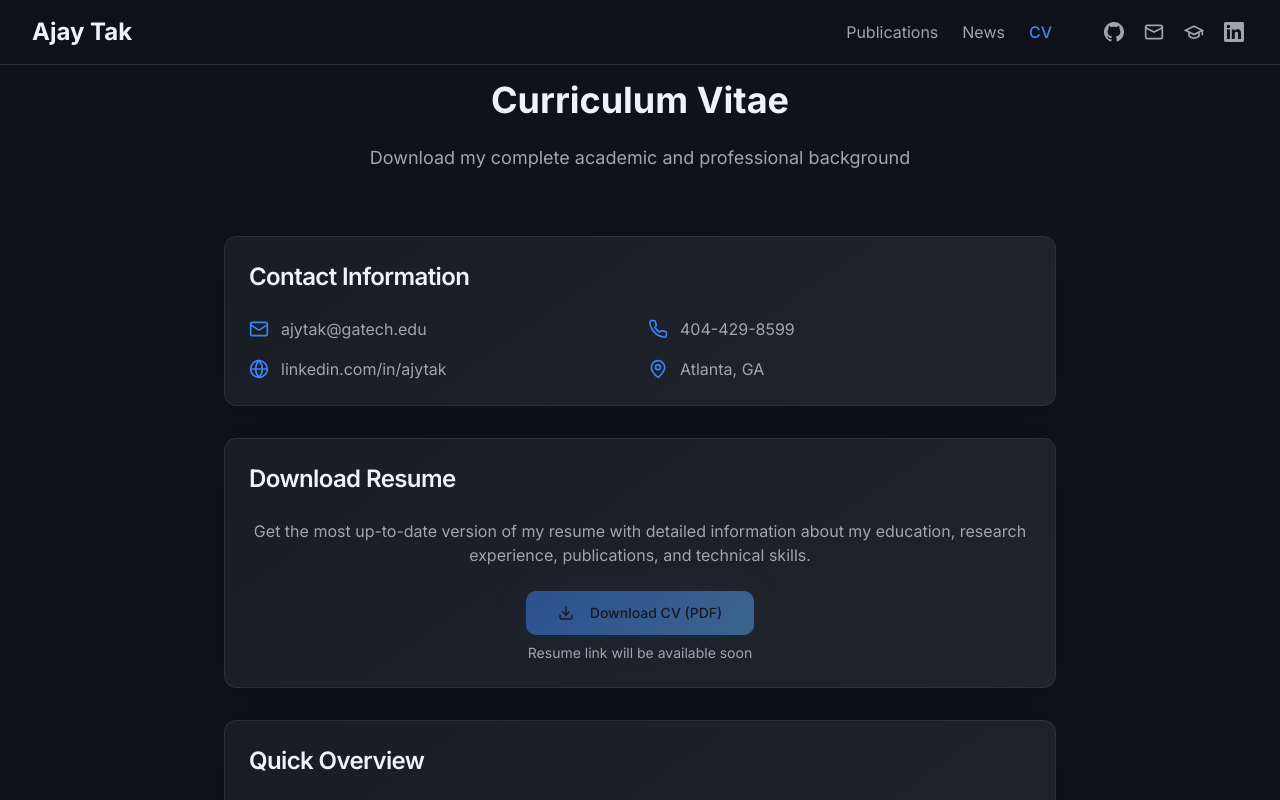
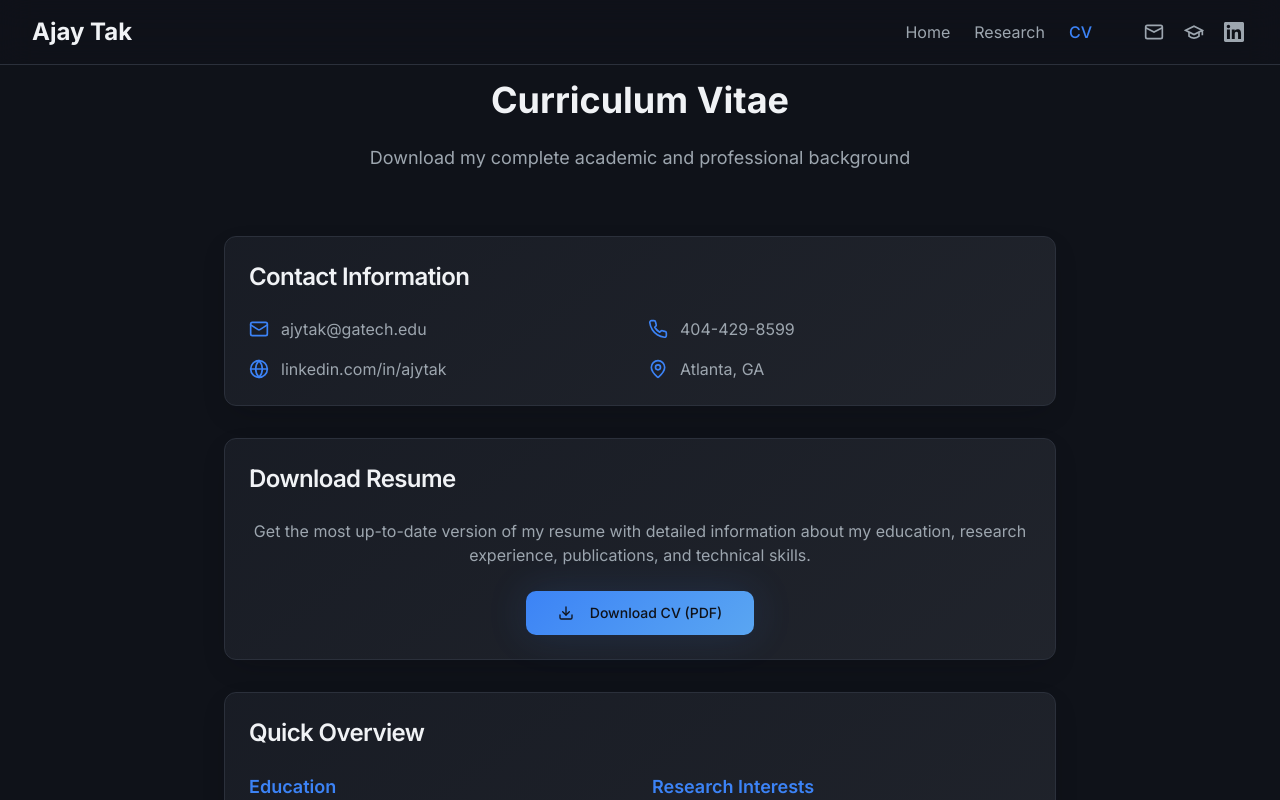
Before and after one commit to shahpratik02/shahpratik02.github.io, a React (Vite) app: page /cv in a window 1280 px wide. Shown: the top 800 px of the page. Built offline with nearby package versions, Linux system fonts and the light colour scheme.

Commit message:
Refactor: Update navigation and links
- Changed navigation labels.
- Updated email, Google Scholar, and LinkedIn links.
- Removed GitHub icon.
- Added resume link to CV page.

```diff
--- a/src/components/Navigation.tsx
+++ b/src/components/Navigation.tsx
@@ -37,31 +37,26 @@ const Navigation = () => {
                       : 'text-muted-foreground hover:text-foreground'
                   }`}
                 >
-                  {item.name === 'Home' ? 'Publications' : item.name === 'Research' ? 'News' : item.name}
+                  {item.name}
                 </Link>
               ))}
             </div>
 
             {/* Social Media Icons */}
             <div className="flex items-center gap-3 ml-4">
-              <a href="https://github.com" className="text-muted-foreground hover:text-foreground transition-smooth p-1">
-                <svg width="20" height="20" viewBox="0 0 24 24" fill="currentColor">
-                  <path d="M12 0c-6.626 0-12 5.373-12 12 0 5.302 3.438 9.8 8.207 11.387.599.111.793-.261.793-.577v-2.234c-3.338.726-4.033-1.416-4.033-1.416-.546-1.387-1.333-1.756-1.333-1.756-1.089-.745.083-.729.083-.729 1.205.084 1.839 1.237 1.839 1.237 1.07 1.834 2.807 1.304 3.492.997.107-.775.418-1.305.762-1.604-2.665-.305-5.467-1.334-5.467-5.931 0-1.311.469-2.381 1.236-3.221-.124-.303-.535-1.524.117-3.176 0 0 1.008-.322 3.301 1.23.957-.266 1.983-.399 3.003-.404 1.02.005 2.047.138 3.006.404 2.291-1.552 3.297-1.23 3.297-1.23.653 1.653.242 2.874.118 3.176.77.84 1.235 1.911 1.235 3.221 0 4.609-2.807 5.624-5.479 5.921.43.372.823 1.102.823 2.222v3.293c0 .319.192.694.801.576 4.765-1.589 8.199-6.086 8.199-11.386 0-6.627-5.373-12-12-12z"/>
-                </svg>
-              </a>
-              <a href="mailto:your.email@gatech.edu" className="text-muted-foreground hover:text-foreground transition-smooth p-1">
+              <a href="mailto:ajytak@gmail.com" className="text-muted-foreground hover:text-foreground transition-smooth p-1">
                 <svg width="20" height="20" viewBox="0 0 24 24" fill="none" stroke="currentColor" strokeWidth="2">
                   <rect x="2" y="4" width="20" height="16" rx="2"/>
                   <path d="m22 7-10 5L2 7"/>
                 </svg>
               </a>
-              <a href="https://scholar.google.com" className="text-muted-foreground hover:text-foreground transition-smooth p-1">
+              <a href="https://scholar.google.com/citations?user=jl_KEK8AAAAJ&hl=en" className="text-muted-foreground hover:text-foreground transition-smooth p-1">
                 <svg width="20" height="20" viewBox="0 0 24 24" fill="none" stroke="currentColor" strokeWidth="2">
                   <path d="M22 10v6M2 10l10-5 10 5-10 5z"/>
                   <path d="M6 12v5c3 3 9 3 12 0v-5"/>
                 </svg>
               </a>
-              <a href="https://linkedin.com" className="text-muted-foreground hover:text-foreground transition-smooth p-1">
+              <a href="https://www.linkedin.com/in/ajytak" className="text-muted-foreground hover:text-foreground transition-smooth p-1">
                 <svg width="20" height="20" viewBox="0 0 24 24" fill="currentColor">
                   <path d="M20.447 20.452h-3.554v-5.569c0-1.328-.027-3.037-1.852-3.037-1.853 0-2.136 1.445-2.136 2.939v5.667H9.351V9h3.414v1.561h.046c.477-.9 1.637-1.85 3.37-1.85 3.601 0 4.267 2.37 4.267 5.455v6.286zM5.337 7.433c-1.144 0-2.063-.926-2.063-2.065 0-1.138.92-2.063 2.063-2.063 1.14 0 2.064.925 2.064 2.063 0 1.139-.925 2.065-2.064 2.065zm1.782 13.019H3.555V9h3.564v11.452zM22.225 0H1.771C.792 0 0 .774 0 1.729v20.542C0 23.227.792 24 1.771 24h20.451C23.2 24 24 23.227 24 22.271V1.729C24 .774 23.2 0 22.222 0h.003z"/>
                 </svg>
--- a/src/pages/CV.tsx
+++ b/src/pages/CV.tsx
@@ -57,14 +57,11 @@ const CV = () => {
               <Button
                 size="lg"
                 className="gradient-primary shadow-glow transition-smooth hover:scale-105"
-                disabled
+                onClick={() => window.open('https://drive.google.com/file/d/1P68s8Vk2u0ypz6W6zFh0ZRZnlBRANftU/view?usp=sharing', '_blank')}
               >
                 <Download className="h-5 w-5 mr-2" />
                 Download CV (PDF)
               </Button>
-              <p className="text-sm text-muted-foreground mt-2">
-                Resume link will be available soon
-              </p>
             </div>
           </CardContent>
         </Card>
```
